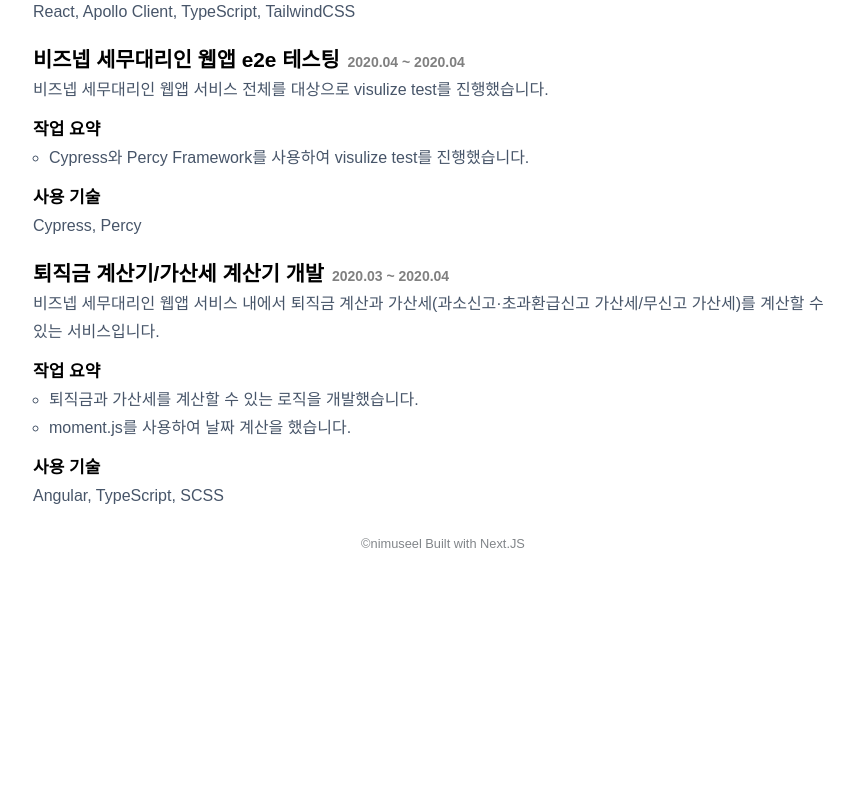
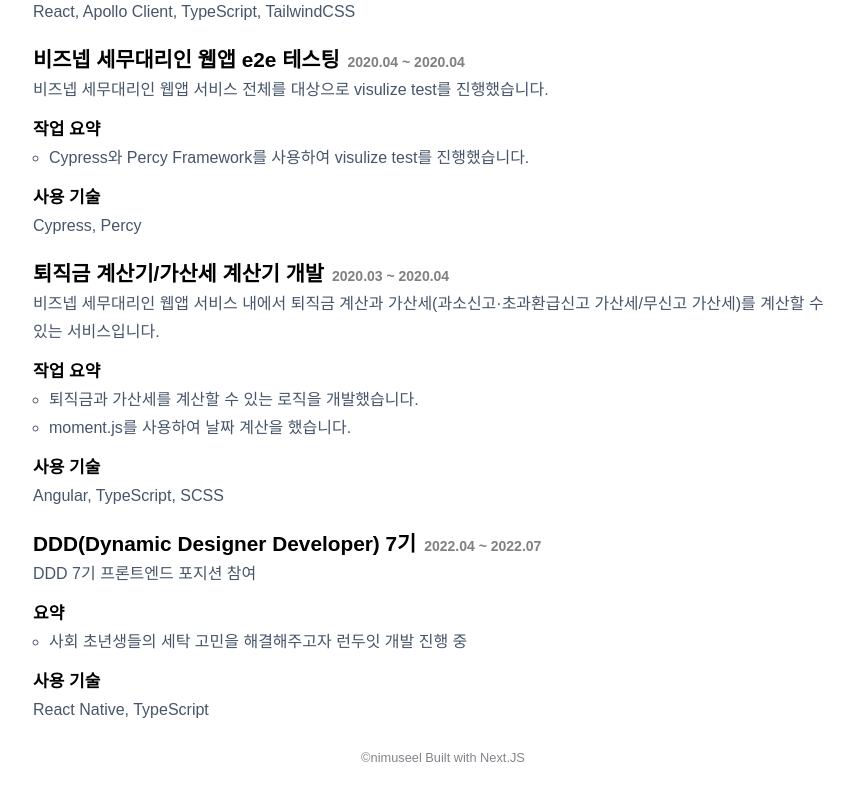
Before and after one commit to nimuseel/nimuseel-next, a Next.js app: page /resume in a window 1280 px wide. Shown: the part 3556-4356 px from the top of the page, without its empty margins (197-1051 px from the left). Before the commit the page ends 4154 px from the top, so only its background shows below. Built offline with nearby package versions, Linux system fonts and the light colour scheme; a web font is replaced by a local one.

Commit message:
feat: DDD 활동 이력 추가

```diff
--- a/components/Resume/Career/data.ts
+++ b/components/Resume/Career/data.ts
@@ -163,16 +163,16 @@
         skills: 'Angular, TypeScript, SCSS',
       },
     ],
-    // experiences: [
-    //   {
-    //     name: 'DDD(Dynamic Designer Developer) 7기',
-    //     period: '2022.04 ~ 2022.07',
-    //     description: 'DDD 7기 프론트엔드 포지션 참여',
-    //     details: [
-    //       '사회 초년생들의 세탁 고민을 해결해주고자 런두잇 개발 진행 중',
-    //     ],
-    //     skills: 'React Native, TypeScript',
-    //   },
-    // ],
+    experiences: [
+      {
+        name: 'DDD(Dynamic Designer Developer) 7기',
+        period: '2022.04 ~ 2022.07',
+        description: 'DDD 7기 프론트엔드 포지션 참여',
+        details: [
+          '사회 초년생들의 세탁 고민을 해결해주고자 런두잇 개발 진행 중',
+        ],
+        skills: 'React Native, TypeScript',
+      },
+    ],
   },
 ];
--- a/components/Resume/Career/index.tsx
+++ b/components/Resume/Career/index.tsx
@@ -44,6 +44,33 @@
               </div>
             </ProjectList>
           ))}
+
+          {item.experiences?.map((experience) => (
+            <ProjectList key={experience.name}>
+              <div>
+                <S.ProjectName>
+                  {experience.name}
+                  <span>{experience.period}</span>
+                </S.ProjectName>
+
+                <p>{experience.description}</p>
+              </div>
+
+              <div>
+                <S.ProjectSummary>요약</S.ProjectSummary>
+                <ul>
+                  {experience.details.map((details) => (
+                    <li key={details}>{details}</li>
+                  ))}
+                </ul>
+              </div>
+
+              <div>
+                <S.Skills>사용 기술</S.Skills>
+                <span>{experience.skills}</span>
+              </div>
+            </ProjectList>
+          ))}
         </CareerContent>
       ))}
     </S.CareerSection>
--- a/interfaces/careerItem.ts
+++ b/interfaces/careerItem.ts
@@ -12,5 +12,5 @@
   position: string;
   period: string;
   projects: CareerProject[];
-  // experiences: CareerProject[];
+  experiences?: CareerProject[];
 }
```
